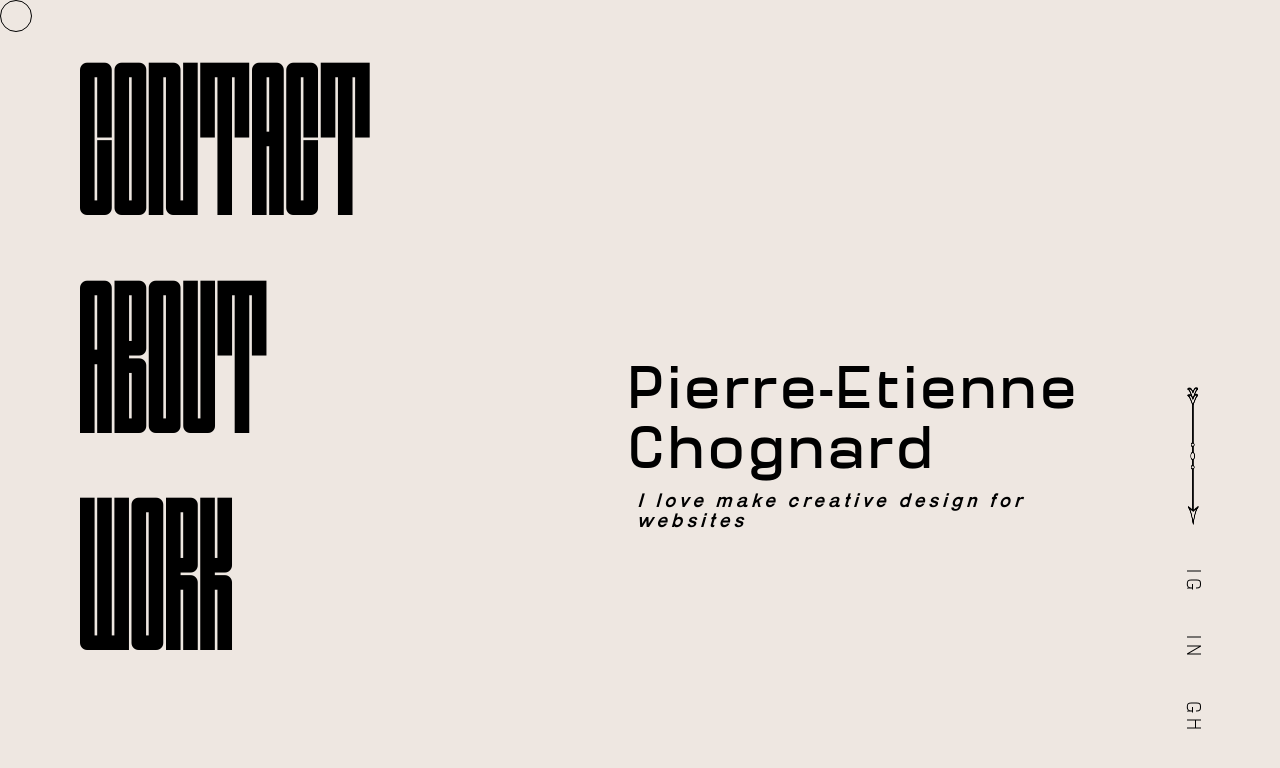
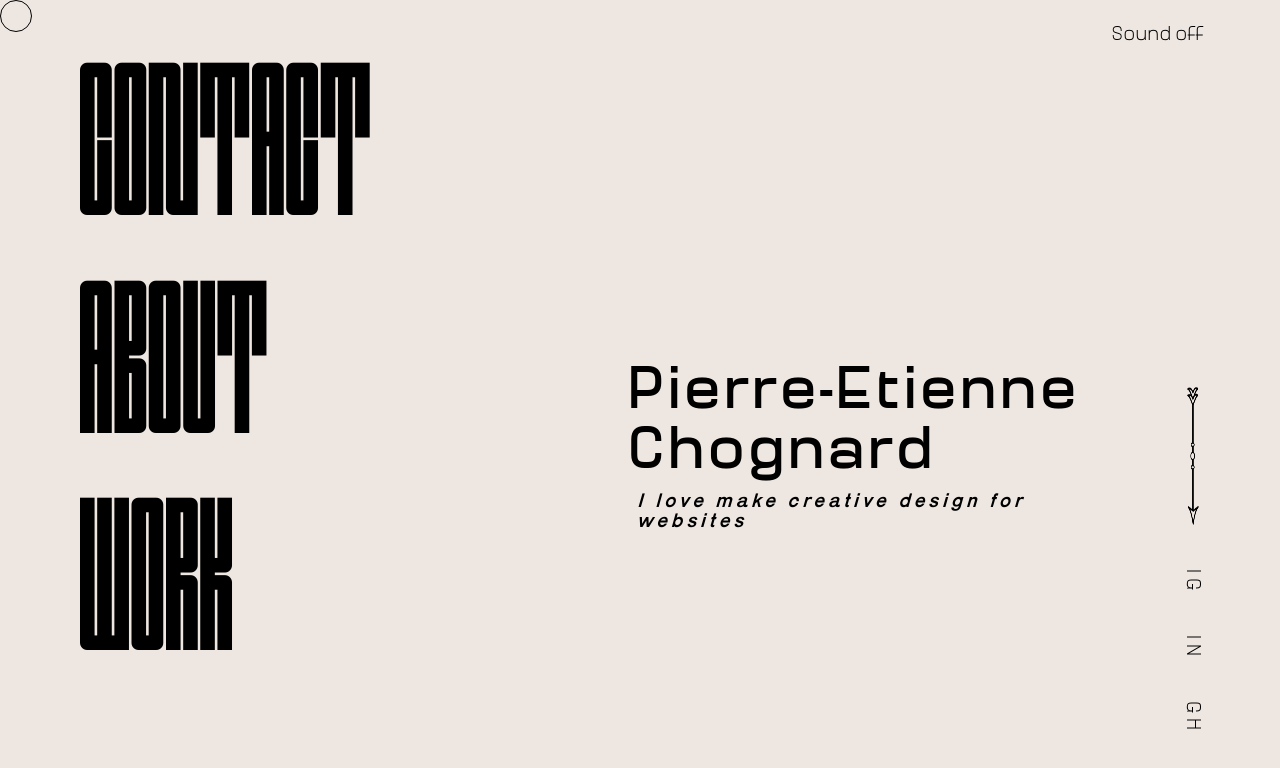
Before and after one commit to PeChog/Portofolio, a React (Create React App) app: page / in a window 1280 px wide. Shown: the top 768 px of the page. Built offline with nearby package versions, Linux system fonts and the light colour scheme.

Commit message:
player add all pages

```diff
--- a/src/components/AnimatedRoutes.js
+++ b/src/components/AnimatedRoutes.js
@@ -15,7 +15,7 @@ const AnimatedRoutes = () => {
   const [click, setClick] = useState(false);
 
   const onClick = (event) => {
-    click ? setClick(false) : setClick(true);
+    setClick(!click);
   };
 
   const onMouseEnter = () => {
--- a/src/components/SoundToggle/SoundToggle.js
+++ b/src/components/SoundToggle/SoundToggle.js
@@ -7,6 +7,7 @@ import "./style.scss";
 const SoundToggle = () => {
   const [isPlaying, setIsPlaying] = useState(false);
   const audioPlayer = useRef();
+
   const togglePlayPause = () => {
     const prevValue = isPlaying;
     setIsPlaying(!prevValue);
@@ -18,6 +19,17 @@ const SoundToggle = () => {
   };
   return (
     <>
+      <div
+        style={{
+          display: "flex",
+          justifyContent: "flex-end",
+          alignItems: "center",
+          // border: "solid red 1px",
+          position: "absolute",
+          width: "100%",
+          height: "8vh",
+        }}
+      >
         <audio ref={audioPlayer} src={Burning} preload="metadata"></audio>
         {isPlaying ? (
           <div onClick={togglePlayPause} className="sound-toggle">
@@ -28,6 +40,7 @@ const SoundToggle = () => {
             Sound off
           </div>
         )}
+      </div>
     </>
   );
 };
--- a/src/components/SoundToggle/style.scss
+++ b/src/components/SoundToggle/style.scss
@@ -1,4 +1,8 @@
 .sound-toggle {
   font-family: "Millimetre-Light";
-  font-size: 2vw;
+  font-size: 20px;
+  height: 2vh;
+  margin-right: 6vw;
+  // border: solid red 1px;
+  position: absolute;
 }
--- a/src/pages/About/About.js
+++ b/src/pages/About/About.js
@@ -6,6 +6,7 @@ import Figma from "../../assets/images/figma.png";
 import Mern from "../../assets/images/mern.png";
 import Photoshop from "../../assets/images/photoshop.png";
 import Github from "../../assets/images/Github.png";
+import SoundToggle from "../../components/SoundToggle/SoundToggle";
 
 import "./about.scss";
 
@@ -28,6 +29,7 @@ const About = () => {
       }}
       exit={{ opacity: 0 }}
     >
+      <SoundToggle />
       <div className="app-cursor" ref={cursorRef}></div>
       <div className="container">
         <div className="left-section">
--- a/src/pages/About/about.scss
+++ b/src/pages/About/about.scss
@@ -117,6 +117,7 @@
     // border: solid green 1px;
 
     img {
+      margin-top: 2.5vh;
       width: 450px;
       height: 600px;
       box-shadow: rgba(100, 100, 111, 0.2) 0px 7px 29px 0px;
--- a/src/pages/Contact/Contact.js
+++ b/src/pages/Contact/Contact.js
@@ -1,7 +1,7 @@
 import { motion } from "framer-motion";
 import { useRef } from "react";
 
-// import SoundToggle from "../../components/SoundToggle/SoundToggle";
+import SoundToggle from "../../components/SoundToggle/SoundToggle";
 
 import "./contact.scss";
 
@@ -25,6 +25,7 @@ const Contact = () => {
         }}
         exit={{ opacity: 0 }}
       >
+        <SoundToggle />
         <div className="app-cursor" ref={cursorRef}></div>
         <motion.div
           initial={{ width: "0px" }}
--- a/src/pages/Deliveroo/Deliveroo.js
+++ b/src/pages/Deliveroo/Deliveroo.js
@@ -2,6 +2,7 @@ import { useRef } from "react";
 import { motion } from "framer-motion";
 
 import deliveroo from "../../assets/images/deliveroo.png";
+import SoundToggle from "../../components/SoundToggle/SoundToggle";
 
 import "./style.scss";
 
@@ -24,6 +25,7 @@ const Deliveroo = ({ onMouseEnter, onMouseLeave, isHovered }) => {
       exit={{ opacity: 0 }}
       className="porto-page"
     >
+      <SoundToggle />
       <div
         className={isHovered ? "app-cursor-left" : "app-cursor"}
         ref={cursorRef}
--- a/src/pages/Eliott/Eliott.js
+++ b/src/pages/Eliott/Eliott.js
@@ -1,6 +1,7 @@
 import { motion } from "framer-motion";
 import { useRef } from "react";
 import eliott from "../../assets/images/eliott.png";
+import SoundToggle from "../../components/SoundToggle/SoundToggle";
 
 import "./style.scss";
 
@@ -23,6 +24,7 @@ const Eliott = ({ onMouseEnter, onMouseLeave, isHovered }) => {
       exit={{ opacity: 0 }}
       className="porto-page"
     >
+      <SoundToggle />
       <div
         className={isHovered ? "app-cursor-left" : "app-cursor"}
         ref={cursorRef}
--- a/src/pages/Home/Home.js
+++ b/src/pages/Home/Home.js
@@ -8,6 +8,7 @@ import arrow from "../../assets/images/arrow.png";
 // import SoundToggle from "../../components/SoundToggle/SoundToggle";
 
 import "./home.scss";
+import SoundToggle from "../../components/SoundToggle/SoundToggle";
 
 const Home = ({ onMouseEnter, onMouseLeave, isHovered, click, onClick }) => {
   let cursorRef = useRef();
@@ -31,6 +32,7 @@ const Home = ({ onMouseEnter, onMouseLeave, isHovered, click, onClick }) => {
         }}
         exit={{ opacity: 0 }}
       >
+        <SoundToggle />
         {isHovered ? (
           <div
             className={isHovered ? "app-cursor-hover" : "app-cursor"}
--- a/src/pages/Portofolio/Portofolio.js
+++ b/src/pages/Portofolio/Portofolio.js
@@ -1,5 +1,6 @@
 import { motion } from "framer-motion";
 import portofolio from "../../assets/images/portofolio.png";
+import SoundToggle from "../../components/SoundToggle/SoundToggle";
 
 import { useRef } from "react";
 
@@ -25,6 +26,7 @@ const Portofolio = ({ onMouseEnter, onMouseLeave, isHovered }) => {
       exit={{ opacity: 0 }}
       className="porto-page"
     >
+      <SoundToggle />
       <div
         className={isHovered ? "app-cursor-left" : "app-cursor"}
         ref={cursorRef}
--- a/src/pages/Work/Work.js
+++ b/src/pages/Work/Work.js
@@ -1,6 +1,7 @@
 import { useRef } from "react";
 import { Link } from "react-router-dom";
 import { motion } from "framer-motion";
+import SoundToggle from "../../components/SoundToggle/SoundToggle";
 
 import "./work.scss";
 
@@ -23,6 +24,7 @@ const Work = () => {
       }}
       exit={{ opacity: 0 }}
     >
+      <SoundToggle />
       <div className="app-cursor" ref={cursorRef}></div>
       <div className="container">
         <div className="work-menu">
```
Lines whose indentation alone changed are shown as unchanged.
